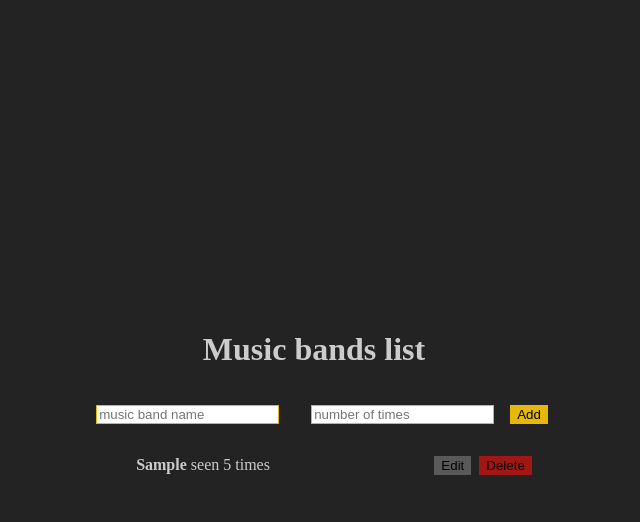
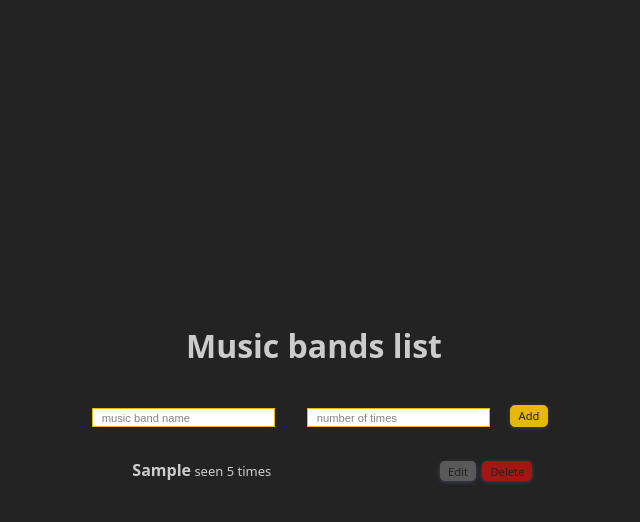
Before and after one commit to sctlcd/react-music-bands-list, a React (Create React App) app: page / in a window 1280 px wide. Both pictures are taken after typing "Sample", "5" into the empty fields and a click on the button "Add". Shown: the top 522 px of the page, without its empty margins (326-966 px from the left). Built offline with nearby package versions, Linux system fonts and the light colour scheme; the HTML template or start-up script is replaced by a standard one.

Commit message:
improved style - first pass

```diff
--- a/src/App.css
+++ b/src/App.css
@@ -9,6 +9,7 @@
   flex-direction: column;
   justify-content: center;
   align-items: center;
+  font-family: "Noto Sans", sans-serif;
 }
 
 .container {
@@ -39,3 +40,44 @@
 .space-between {
   justify-content: space-between;
 }
+
+/* buttons */
+.btn {
+  margin: 0rem 0.2rem;
+  padding: 0.15rem 0.5rem;
+  font-family: inherit;
+  font-size: 0.7rem;
+  border-radius: 0.3rem;
+  color: #232323;
+  background-color: #cccccc;
+  border: none;
+  box-shadow: 0 1px 4px rgba(66, 70, 94, 0.9);
+}
+
+.btn-primary {
+  background-color: #E5B80B;
+}
+
+.btn-edit {
+  background-color: #595959;
+}
+
+.btn-delete {
+  background-color: #A11713;
+}
+
+/* font weight */
+.bold {
+  font-weight: bold;;
+}
+
+/* font size */
+.small {
+  font-size: small;
+}
+
+input::placeholder {
+  font-size: 0.7rem;
+  color: rgb(130, 130, 130);
+  padding-left: 0.4rem;
+}
--- a/src/App.jsx
+++ b/src/App.jsx
@@ -84,6 +84,7 @@ function App() {
           <button
             type="submit"
             style={{ border: "1px solid #E5B80B", backgroundColor: "#E5B80B" }}
+            className='btn btn-primary'
           >
             { currentIndex >= 0 ? "Update" : "Add" }
           </button>
@@ -96,19 +97,19 @@ function App() {
               className='display-flex m-1 space-between'
             >
               <div>
-                <span style={{ fontWeight: "bold" }}>{item.itemName}</span>
-                <span> seen {item.numberOfTimes} {item.numberOfTimes > 1 ? "times" : "time"}</span>
+                <span className='bold'>{item.itemName}</span>
+                <span className='small'> seen {item.numberOfTimes} {item.numberOfTimes > 1 ? "times" : "time"}</span>
               </div>
               <div>
                 <button
-                  style={{ border: "1px solid #595959", backgroundColor: "#595959", margin: "0 0.5rem" }}
                   onClick={() => handleEdit(index)}
+                  className='btn btn-edit'
                 >
                   Edit
                 </button>
                 <button
-                  style={{ border: "1px solid #A11713", backgroundColor: "#A11713" }}
                   onClick={() => handleDelete(index)}
+                  className='btn btn-delete'
                 >
                   Delete
                 </button>
```
